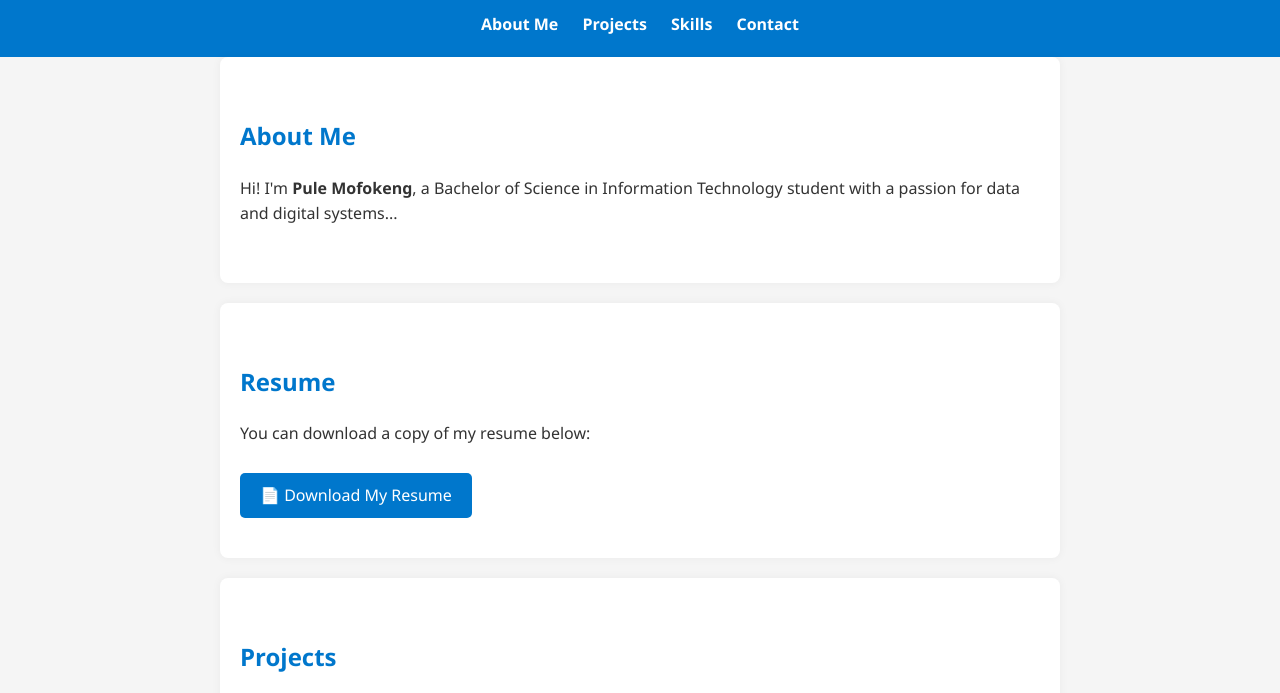
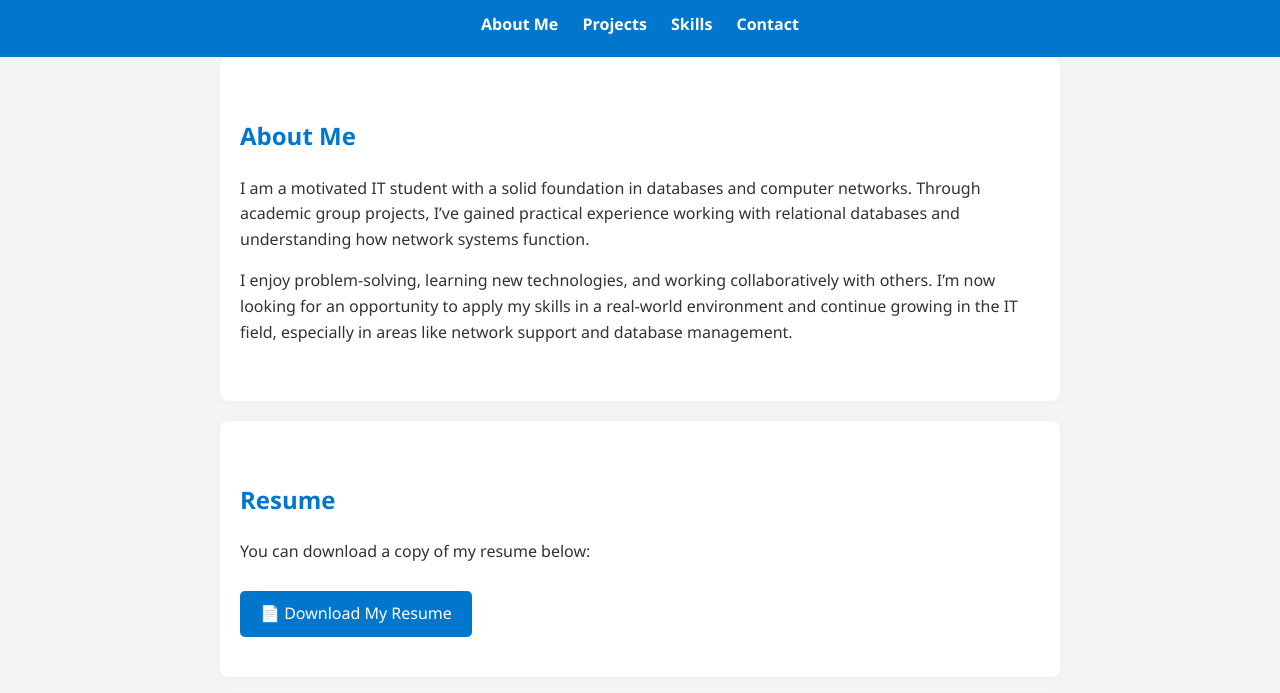
Before and after one commit to PuleCoder/Portfolio-website, a plain HTML site: page index.html in a window 1280 px wide. Shown: the part 105-798 px from the top of the page. Drawn offline with Linux system fonts and the light colour scheme.

Commit message:
Update index.html

```diff
--- a/index.html
+++ b/index.html
@@ -21,11 +21,15 @@
   <main>
     <!-- About Me Section -->
     <section id="about">
-      <h2>About Me</h2>
+    <h2>About Me</h2>
       <p>
-        Hi! I'm <strong>Pule Mofokeng</strong>, a Bachelor of Science in Information Technology student with a passion for data and digital systems...
+        I am a motivated IT student with a solid foundation in databases and computer networks. Through academic group projects, I’ve gained practical experience working with relational databases and understanding how network systems function.
+      </p>
+      <p>
+        I enjoy problem-solving, learning new technologies, and working collaboratively with others. I’m now looking for an opportunity to apply my skills in a real-world environment and continue growing in the IT field, especially in areas like network support and database management.
       </p>
     </section>
+
 
     <section id="resume">
       <h2>Resume</h2>
```
